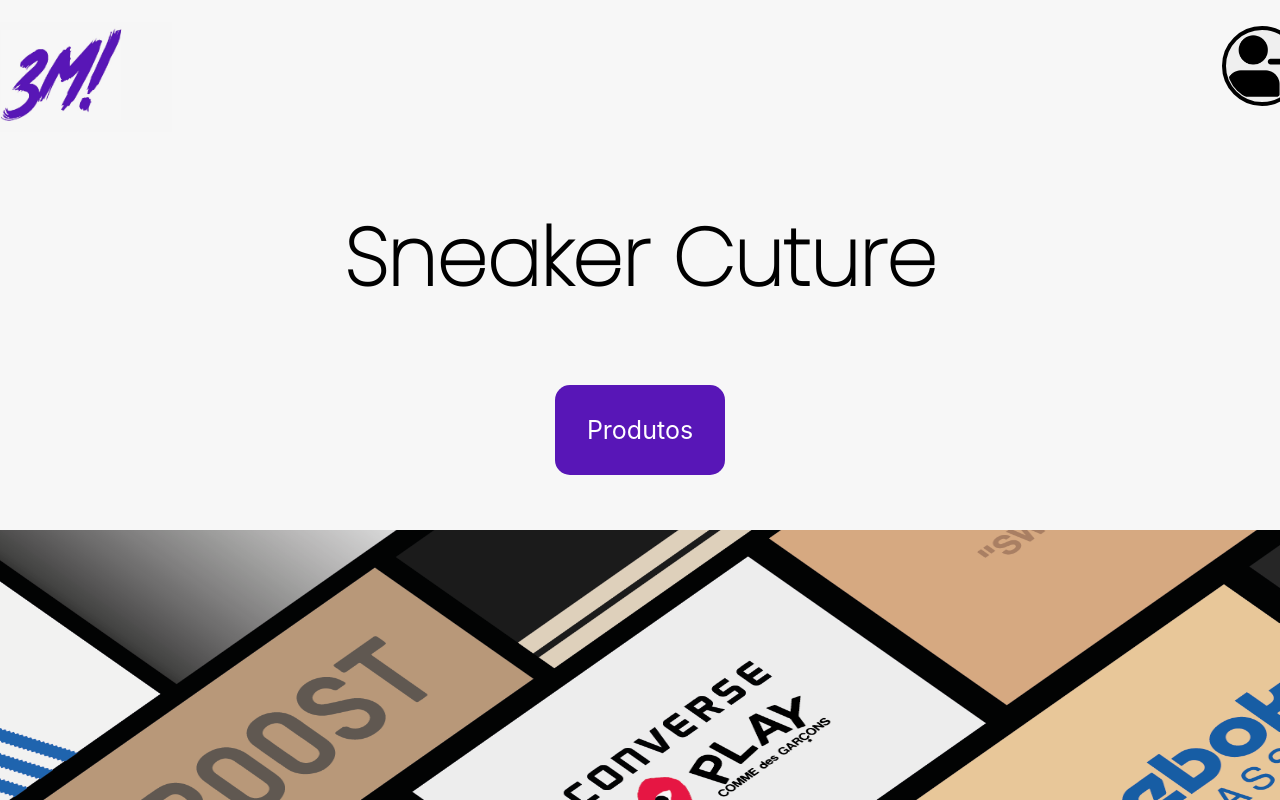
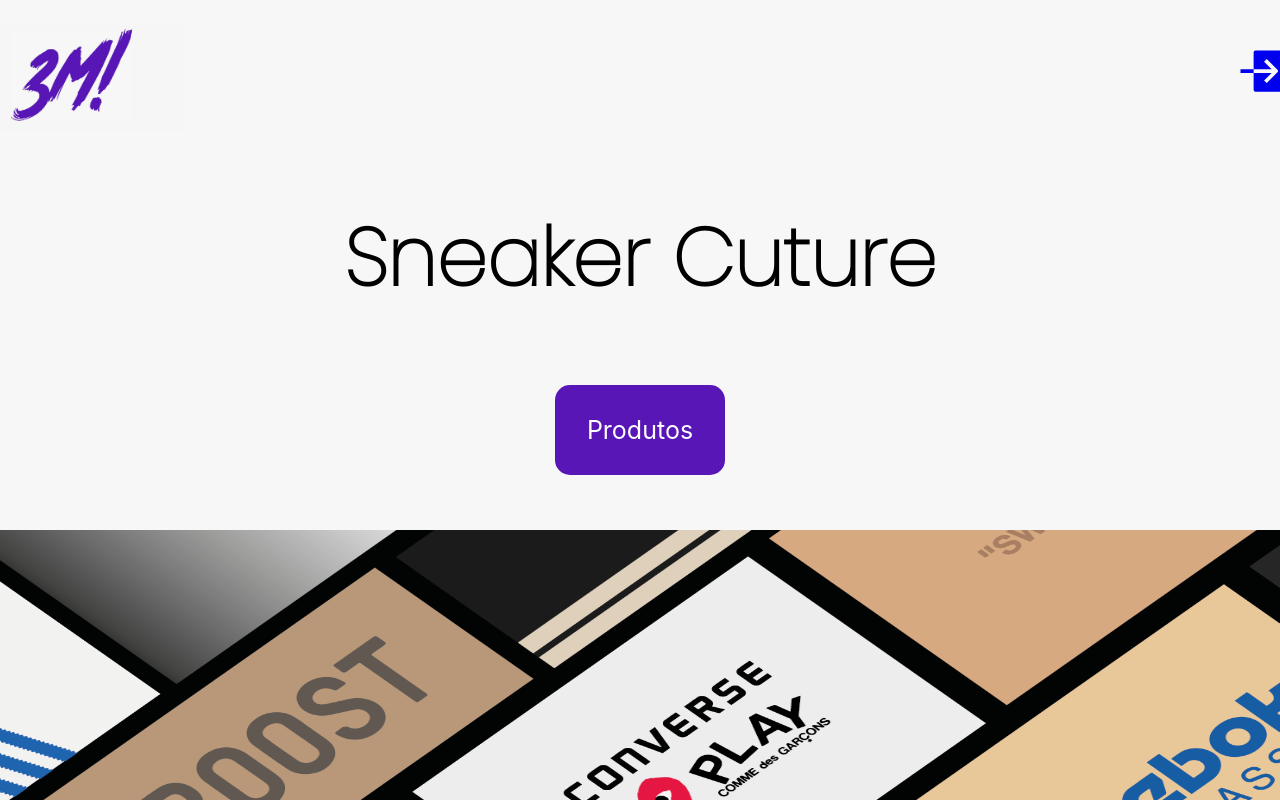
Before and after one commit to MuriEdu/E-commerce, a React (Create React App) app: page / in a window 1280 px wide. Shown: the top 800 px of the page. Built offline with nearby package versions, Linux system fonts and the light colour scheme.

Commit message:
LoginButton Update and PerfilPage add

```diff
--- a/src/components/PerfilButton/index.js
+++ b/src/components/PerfilButton/index.js
@@ -2,13 +2,13 @@
 import { Link } from 'react-router-dom';
 import './styles.css';
 
+import { IoLogInSharp } from 'react-icons/io5';
+
 function PerfilButton({ imagem }) {
   return (
-    <button className="perfil-button">
-      <Link className="perfil-link" to="/login">
-        <img className="perfil-img" src={imagem} alt={'404'} />
-      </Link>
-    </button>
+    <Link className="perfil-link" to="/login">
+      <IoLogInSharp className="login-icon" />
+    </Link>
   );
 }
 
--- a/src/components/PerfilButton/styles.css
+++ b/src/components/PerfilButton/styles.css
@@ -1,23 +1,16 @@
-.perfil-button {
+.perfil-link {
   display: flex;
+  flex-direction: column;
   align-items: center;
   justify-content: center;
-  width: 80px;
-  height: 80px;
-  border-radius: 50px;
-  border: #000000;
-  border: solid;
-  border-width: 4px;
+  text-decoration: none;
 }
 
-.perfil-img {
-  margin-top: 2px;
-  width: 70px;
-  border: none;
-  border-radius: 50px;
-  border-color: #000000;
+.login-icon {
+  font-size: 60px;
+  margin-bottom: -10px;
 }
 
-.perfil-button:hover {
-  border-color: #5816b7;
+.login-icon:hover {
+  color: #6a33b8;
 }
--- /dev/null
+++ b/src/pages/PerfilPage/index.js
@@ -0,0 +1,13 @@
+import React from 'react';
+import Menu from '../../components/Menu';
+
+function PerfilPage() {
+  return (
+    <div>
+      <Menu page={'perfil'} />
+      <h2> PERFIL PAGE </h2>
+    </div>
+  );
+}
+
+export default PerfilPage;
--- a/src/routes/routes.js
+++ b/src/routes/routes.js
@@ -6,6 +6,7 @@
 import ProductsPage from '../pages/ProductsPage';
 import RegisterPage from '../pages/RegisterPage';
 import CartPage from '../pages/CartPage';
+import PerfilPage from '../pages/PerfilPage';
 
 function Routes() {
   return (
@@ -26,6 +27,9 @@
         <Route path="/carrinho">
           <CartPage />
         </Route>
+        <Route path="/perfil">
+          <PerfilPage />
+        </Route>
       </Switch>
     </BrowserRouter>
   );
```
Also changed, not shown: src/pages/ProductsPage/index.js (+8 -10 lines), src/pages/PerfilPage/styles.css (added).
